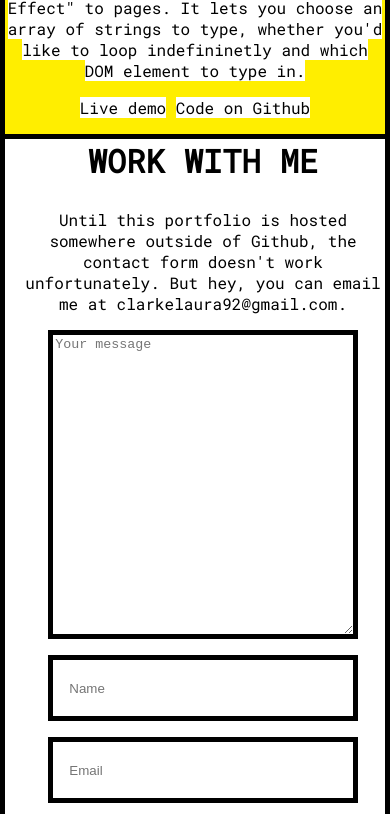
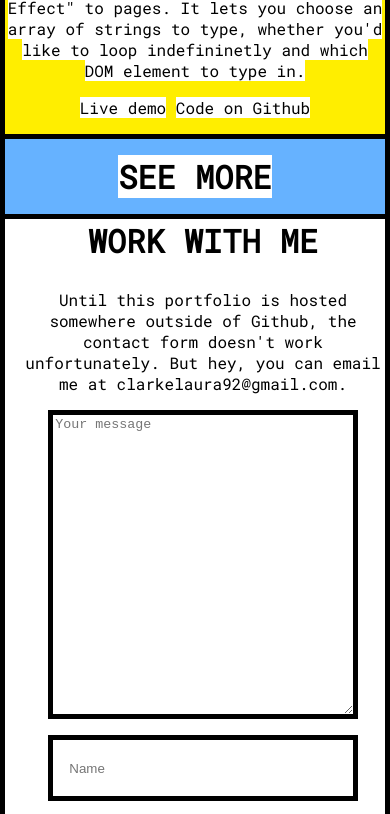
Before and after one commit to willclarke0/laurailona.github.io, a plain HTML site: page index.html in a window 390 px wide. Shown: the part 2060-2874 px from the top of the page. Drawn offline with nearby package versions, Linux system fonts and the light colour scheme.

Commit message:
Add link to full portfolio on mobile version

```diff
--- a/index.html
+++ b/index.html
@@ -93,6 +93,7 @@
         </div>
       </section>
       <section class="portfolio" id="portfolio">
+				<div class="mobile-portfolio-button"><a href="portfolio.html"><span class="white-highlight">SEE MORE</span></a></div>
 				<div class="portfolio-content">
 					<div class="portfolio-content-container">
           <h3>Landing Pages</h3>
--- a/styles/style.css
+++ b/styles/style.css
@@ -458,6 +458,22 @@ h3 {
     border-bottom: 0;
   }
 }
+
+.mobile-portfolio-button {
+  border-top: 5px solid black;
+  text-align: center;
+  font-size: 2rem;
+  font-weight: 900;
+  background-color: #66B2FF;
+  padding: 1rem 0 1rem 0;
+}
+
+@media only screen and (min-width: 800px) {
+  .mobile-portfolio-button {
+    display: none;
+  }
+}
+
 /* Hire me section */
 
 .hire-me {
```
